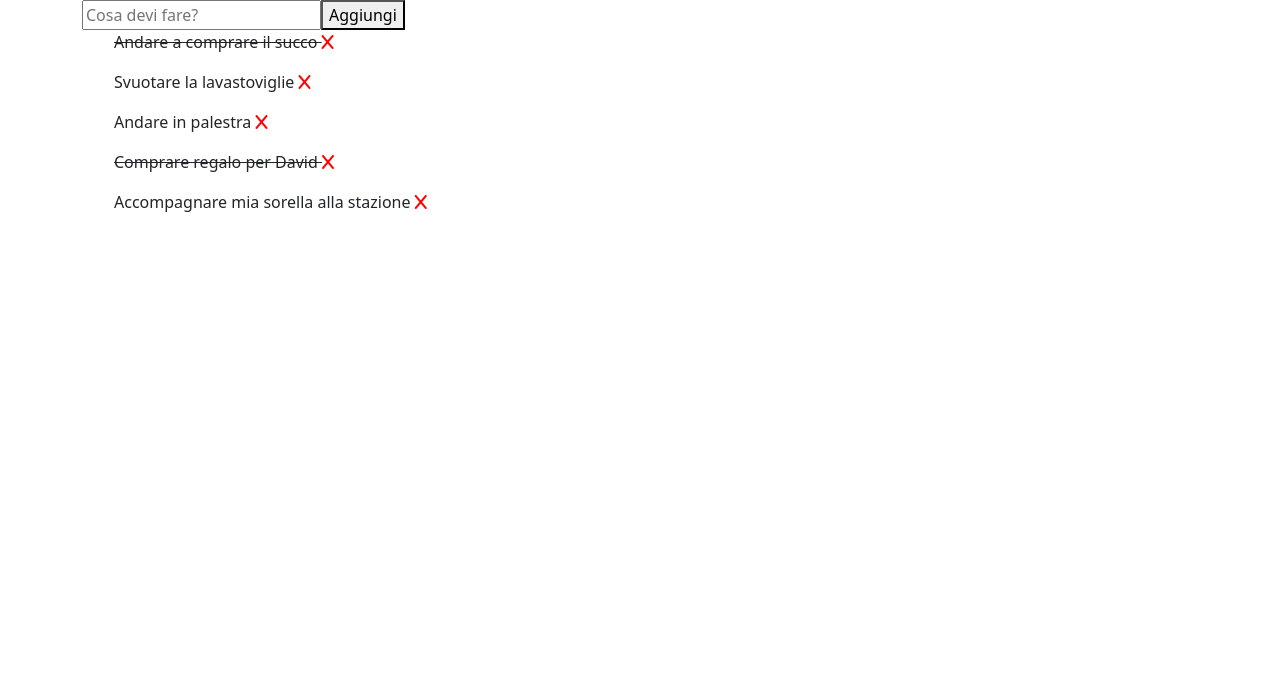
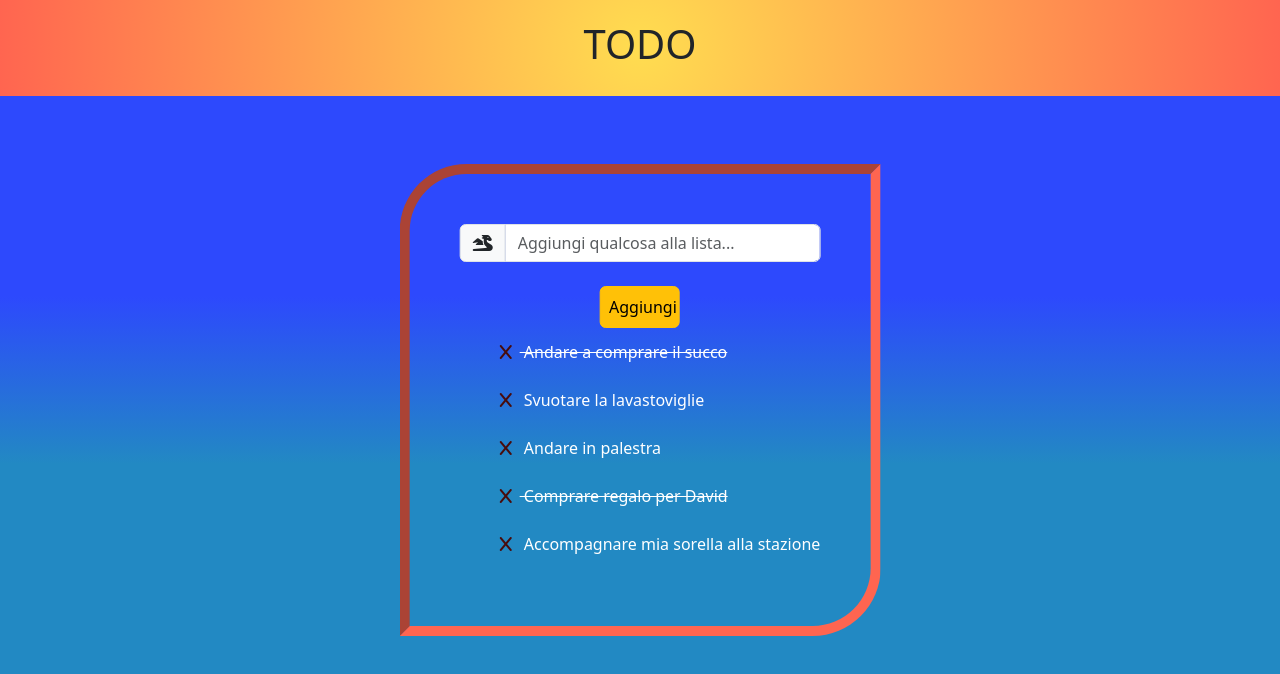
Before and after one commit to RiccardoMarino00/vue-todolist, a plain HTML site: page index.html in a window 1280 px wide. Drawn offline with nearby package versions, Linux system fonts and the light colour scheme.

Commit message:
Added: style

```diff
--- a/css/style.css
+++ b/css/style.css
@@ -3,7 +3,7 @@
 }
 
 .fa-x {
-    color: red;
+    color: rgb(72, 12, 12);
 }
 
 ul,
@@ -11,3 +11,55 @@ ol,
 menu{
     list-style: none;
 }
+
+html{
+    font-family: "Work Sans", sans-serif;
+    font-optical-sizing: auto;
+    font-weight: 400;
+    font-style: normal;
+}
+
+.button{
+    width: 80px;
+}
+
+#app{
+    position: relative;
+    height: 100vh;
+}
+
+
+.todo-item:hover {
+    background-color: rgba(203, 203, 26, 0.438);
+    cursor: pointer;
+    border-radius: 7px;
+}
+
+
+body{
+    background: rgba(66, 158, 211,);
+    background: linear-gradient(0deg, rgba(34,137,195,1) 42%, rgba(45,73,253,1) 63%);
+}
+
+.header-page{
+    background: rgb(255,221,80);
+    background: radial-gradient(circle, rgba(255,221,80,1) 0%, rgba(255,101,80,1) 100%);
+    text-align: center;
+    padding: 20px;
+}
+
+.content{
+    position: absolute;
+    top: 50%;
+    left: 50%;
+    transform: translate(-50%, -50%);
+    color: white;
+    /* background: rgb(195,194,34);
+    background: linear-gradient(0deg, rgb(81, 81, 26) 42%, rgb(89, 60, 6) 63%); */
+    padding: 50px;
+    border-radius: 67px 0px 68px 0px;
+    -webkit-border-radius: 67px 0px 68px 0px;
+    -moz-border-radius: 67px 0px 68px 0px;
+    border: 10px inset #ff6550;
+
+}
--- a/index.html
+++ b/index.html
@@ -3,18 +3,31 @@
 <head>
     <meta charset="UTF-8">
     <meta name="viewport" content="width=device-width, initial-scale=1.0">
+
     <link rel="stylesheet" href="./css/style.css">
     <link href="https://cdn.jsdelivr.net/npm/bootstrap@5.3.3/dist/css/bootstrap.min.css" rel="stylesheet" integrity="sha384-QWTKZyjpPEjISv5WaRU9OFeRpok6YctnYmDr5pNlyT2bRjXh0JMhjY6hW+ALEwIH" crossorigin="anonymous">
     <title>ToDoList</title>
 </head>
 <body>
     <div id="app">
-        <div class="container">
-            <input type="text" placeholder="Cosa devi fare?" v-model="inputNewTodo" @keydown.enter='addedItem()'>
-            <button type="button" @click="addedItem()">Aggiungi</button>
-            <ul class="todos-list" v-for="(element, i) in todos" :class="{'testo-sbarrato' : element.done === true}">
-                <li  class="todo-item" >{{element.text}} <a href="#"><i class="fa-solid fa-x" @click="removeItem(i)"></i></a> </li>
-            </ul>
+        <header class="header-page">
+            <h1 class="logo">TODO</h1>
+        </header>
+        <div class="  centro ">
+            <div class="d-flex flex-column align-items-center content ">
+                <div class="input-group mb-3">
+                    <span class="input-group-text" id="inputGroup-sizing-default"><i class="fa-solid fa-dragon"></i></span>
+                    <input type="text" class="form-control" aria-label="Sizing example input" aria-describedby="inputGroup-sizing-default" placeholder="Aggiungi qualcosa alla lista..." v-model="inputNewTodo" @keydown.enter='addedItem()'>
+                </div>
+                <button type="button " class="btn btn-warning button text-center p-2 mt-2 mb-2" @click="addedItem()">Aggiungi</button>
+                <div>
+                    <ul class="todos-list" v-for="(element, i) in todos" :class="{'testo-sbarrato' : element.done === true}">
+                        <li  class="todo-item" ><a href="#"><i class="fa-solid fa-x p-2" @click="removeItem(i)"></i></a> {{element.text}} </li>
+                    </ul>
+                </div>
+
+            </div>
+
         </div>
 
 
```
